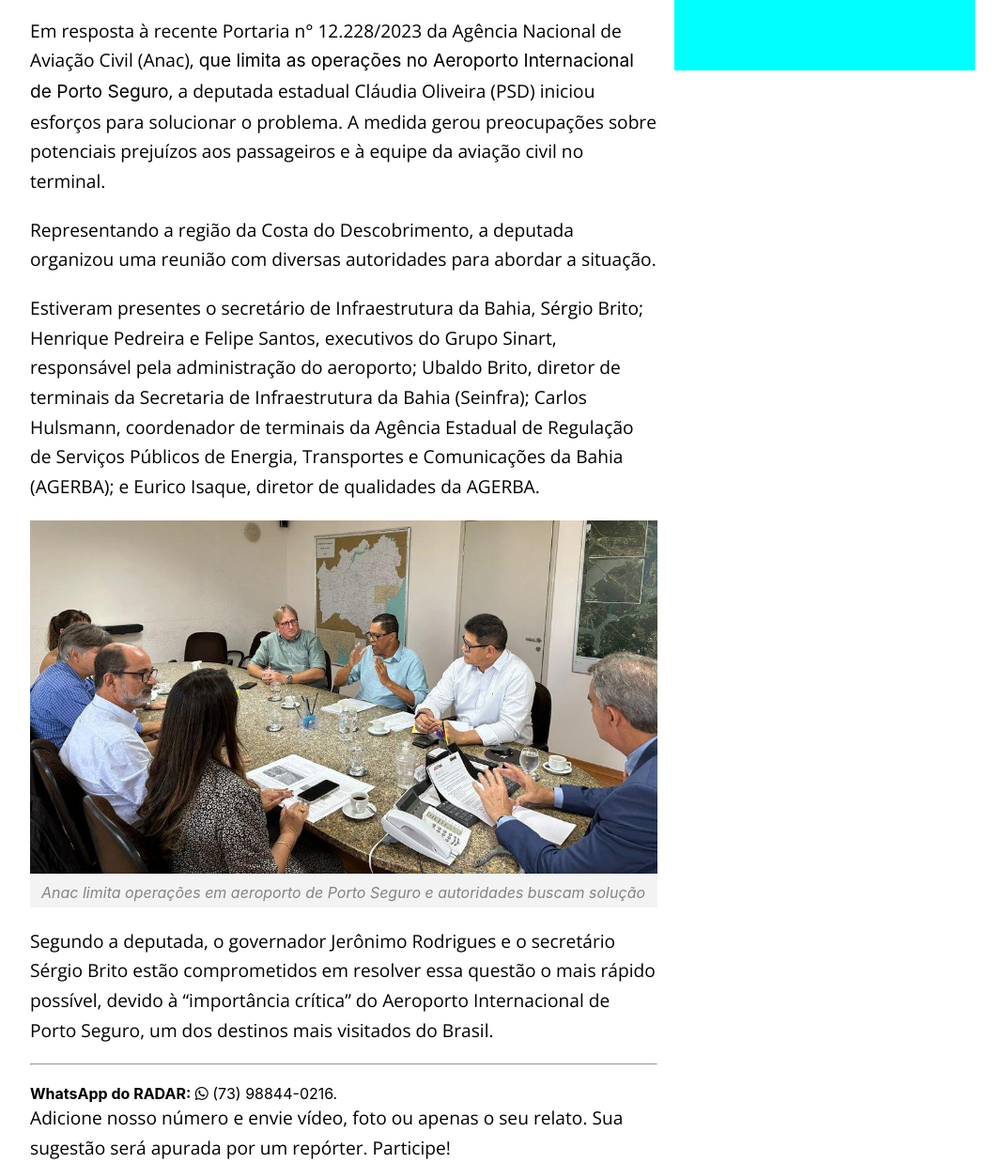
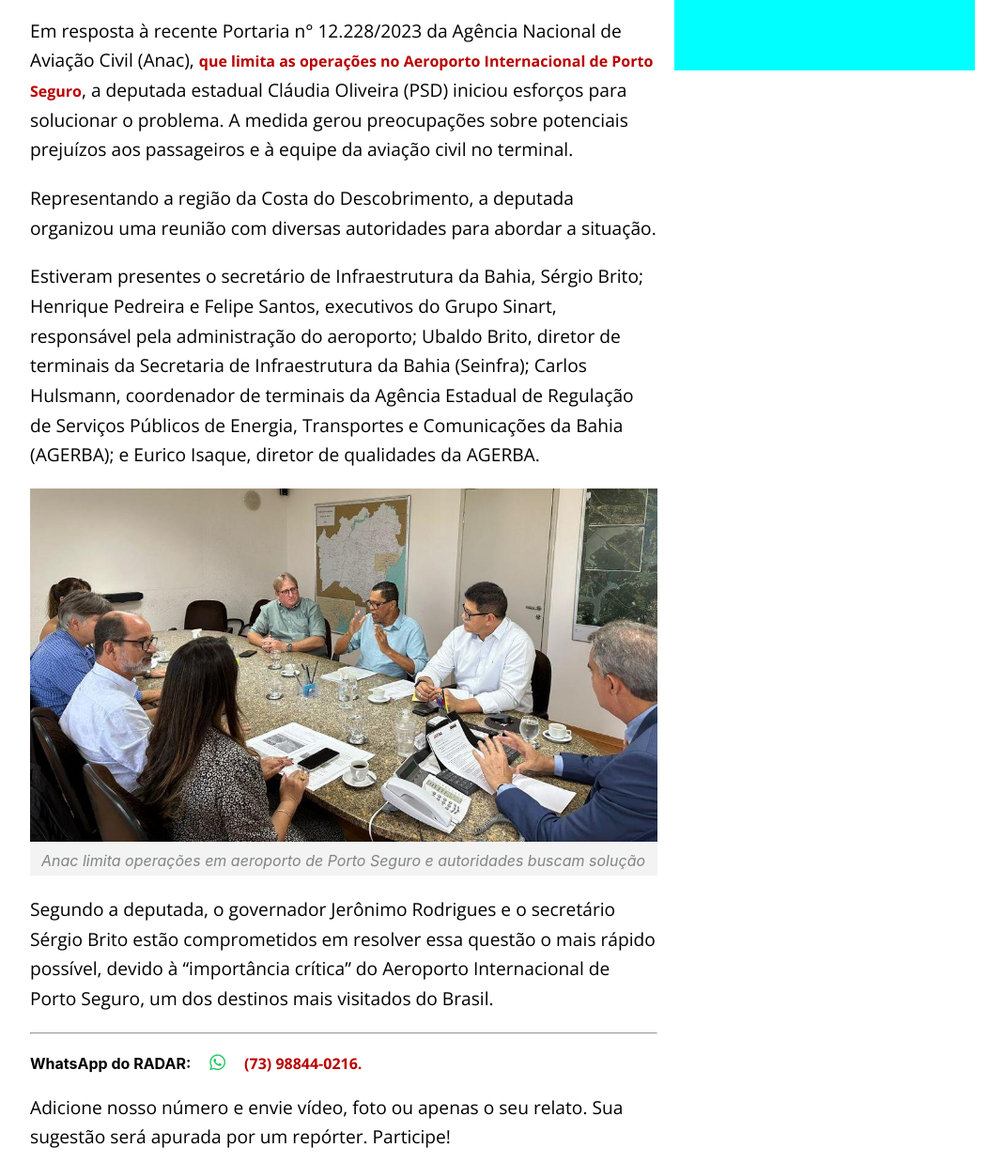
Before and after one commit to mattFerr6/Radar64_Clone, a plain HTML site: page index.html in a window 1280 px wide. Shown: the part 1256-2494 px from the top of the page at 94% size, without its empty margins (114-1183 px from the left). Drawn offline with nearby package versions, Linux system fonts and the light colour scheme.

Commit message:
modified:   css/main.css 	modified:   index.html

```diff
--- a/css/main.css
+++ b/css/main.css
@@ -52,12 +52,22 @@ figcaption {
     font-family: 'Open Sans';
 }
 
-.red-link{
-    color: var(--red-color);
+.contact {
+    display: flex;
+    gap: 20px;
+    align-items: center;
 }
 
-.contatc a{
+.content-container .red-link {
+    color: var(--red-color);
+    font-family: 'Open Sans';
+    font-weight: bold;
+    font-size: 1rem;
+}
+
+.content-container i {
     color: #23C761;
+    font-size: 1.2rem;
 }
 
 .content-links {
--- a/index.html
+++ b/index.html
@@ -6,11 +6,7 @@
 
     <link rel="preconnect" href="https://fonts.googleapis.com">
     <link rel="preconnect" href="https://fonts.gstatic.com" crossorigin>
-    <link href="https://fonts.googleapis.com/css2?family=Open+Sans:wght@400;600&display=swap" rel="stylesheet">
-
-    <link rel="preconnect" href="https://fonts.googleapis.com">
-    <link rel="preconnect" href="https://fonts.gstatic.com" crossorigin>
-    <link href="https://fonts.googleapis.com/css2?family=Open+Sans:wght@400;600&family=Sora:wght@500&display=swap" rel="stylesheet">
+    <link href="https://fonts.googleapis.com/css2?family=Open+Sans:ital,wght@0,300;0,400;0,500;0,600;0,700;0,800;1,600&family=Sora:wght@500&display=swap" rel="stylesheet">
 
     <script src="https://kit.fontawesome.com/8931cf3aa4.js" crossorigin="anonymous"></script>
 
@@ -76,11 +72,11 @@
                 <div class="sub-title">Portaria da Anac gerou preocupações sobre potenciais prejuízos aos passageiros e à equipe da aviação civil no aeroporto do município</div>
                 <div class="author-post">
                     <span>Por</span>
-                    <a href="https://radar.news/author/jornalismoradar64-com/">Radar News</a>
+                    <a href="https://radar.news/author/jornalismoradar64-com/"><b>Radar News</b></a>
                     <span><time datetime="2023-09-15">15 de setembro de 2023</time></span>
                 </div>
                 <div class="img-post">
-                    <img src="image/post-img.jpg" alt="">
+                    <img src="image/post-img.jpg">
                     <figcaption>Cláudia Oliveira intermediou uma reunião em busca de solução para limitação de voos</figcaption>
                 </div>
                 <p>Em resposta à recente Portaria n° 12.228/2023 da Agência Nacional de Aviação Civil (Anac), <a href="https://radar.news/anac-determina-limitacao-de-frequencias-em-aeroporto-de-porto-seguro/" class="red-link">que limita as operações no Aeroporto Internacional de Porto Seguro</a>, a deputada estadual Cláudia Oliveira (PSD) iniciou esforços para solucionar o problema. A medida gerou preocupações sobre potenciais prejuízos aos passageiros e à equipe da aviação civil no terminal.
@@ -93,11 +89,16 @@
                 </div>
                 <p>Segundo a deputada, o governador Jerônimo Rodrigues e o secretário Sérgio Brito estão comprometidos em resolver essa questão o mais rápido possível, devido à “importância crítica” do Aeroporto Internacional de Porto Seguro, um dos destinos mais visitados do Brasil.</p>
                 <hr>
-                <div class="contact">
-                    <b>WhatsApp do RADAR:</b>
-                    <a href="https://wa.me/5573988440216"><i class="fa-brands fa-whatsapp"></i> (73) 98844-0216.</a>
-                    <p>Adicione nosso número e envie vídeo, foto ou apenas o seu relato. Sua sugestão será apurada por um repórter. Participe!</p>
+                <div class="contact-box">
+                    <div class="contact">
+                        <b>WhatsApp do RADAR:</b>
+                        <i class="fa-brands fa-whatsapp"></i>
+                        <a href="https://wa.me/5573988440216" class="red-link">(73) 98844-0216.</a>
+                    </div>
                 </div>
+                <p>
+                    Adicione nosso número e envie vídeo, foto ou apenas o seu relato. Sua sugestão será apurada por um repórter. Participe!
+                </p>
             </div>
         </div>
         <div class="content-links"><p>Lorem ipsum dolor sit amet consectetur adipisicing elit. Itaque, provident? Reiciendis sint repudiandae repellendus tempora accusamus deserunt minus, dolor ab magni placeat corporis. Perspiciatis sapiente blanditiis nostrum praesentium, dicta neque?</p></div>
```
